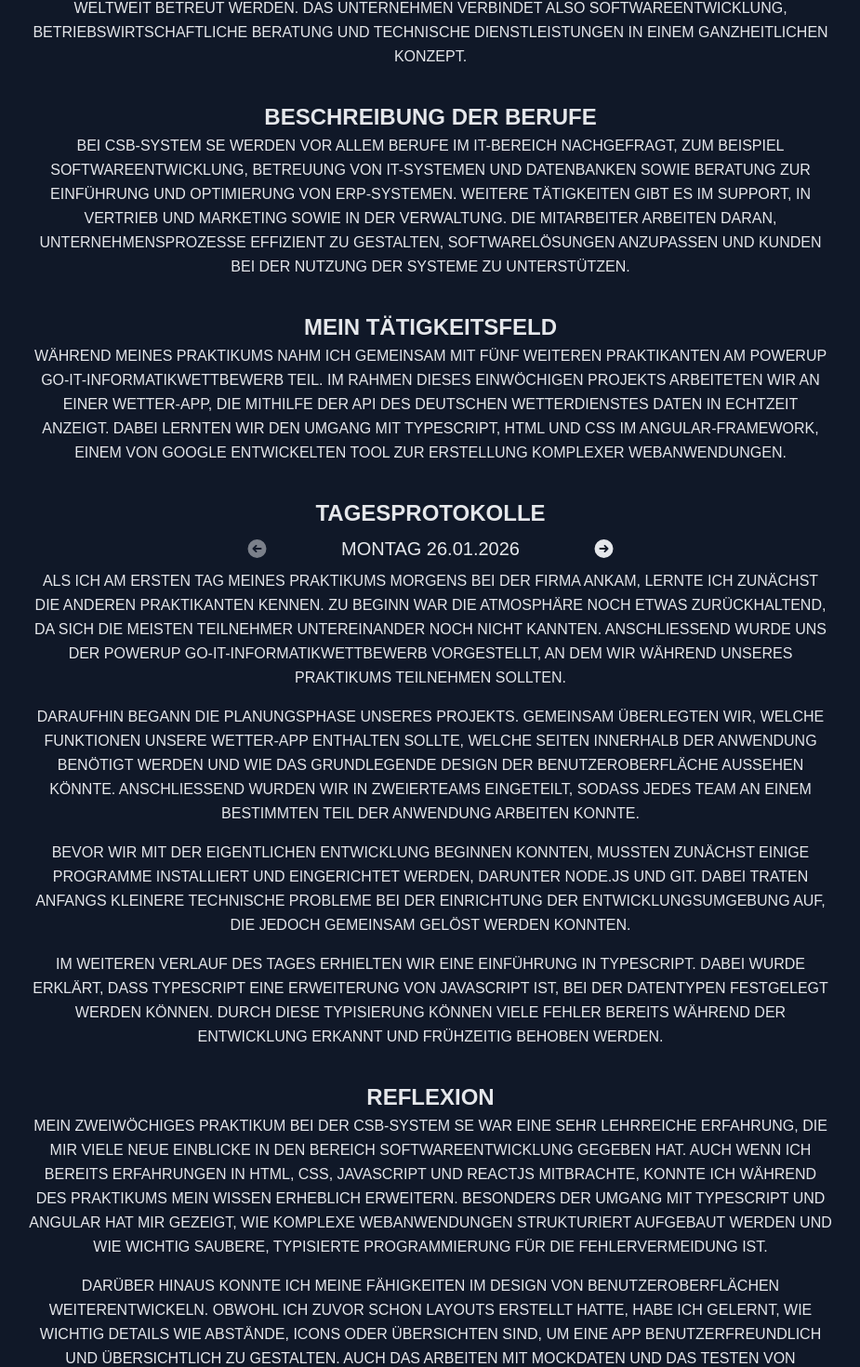
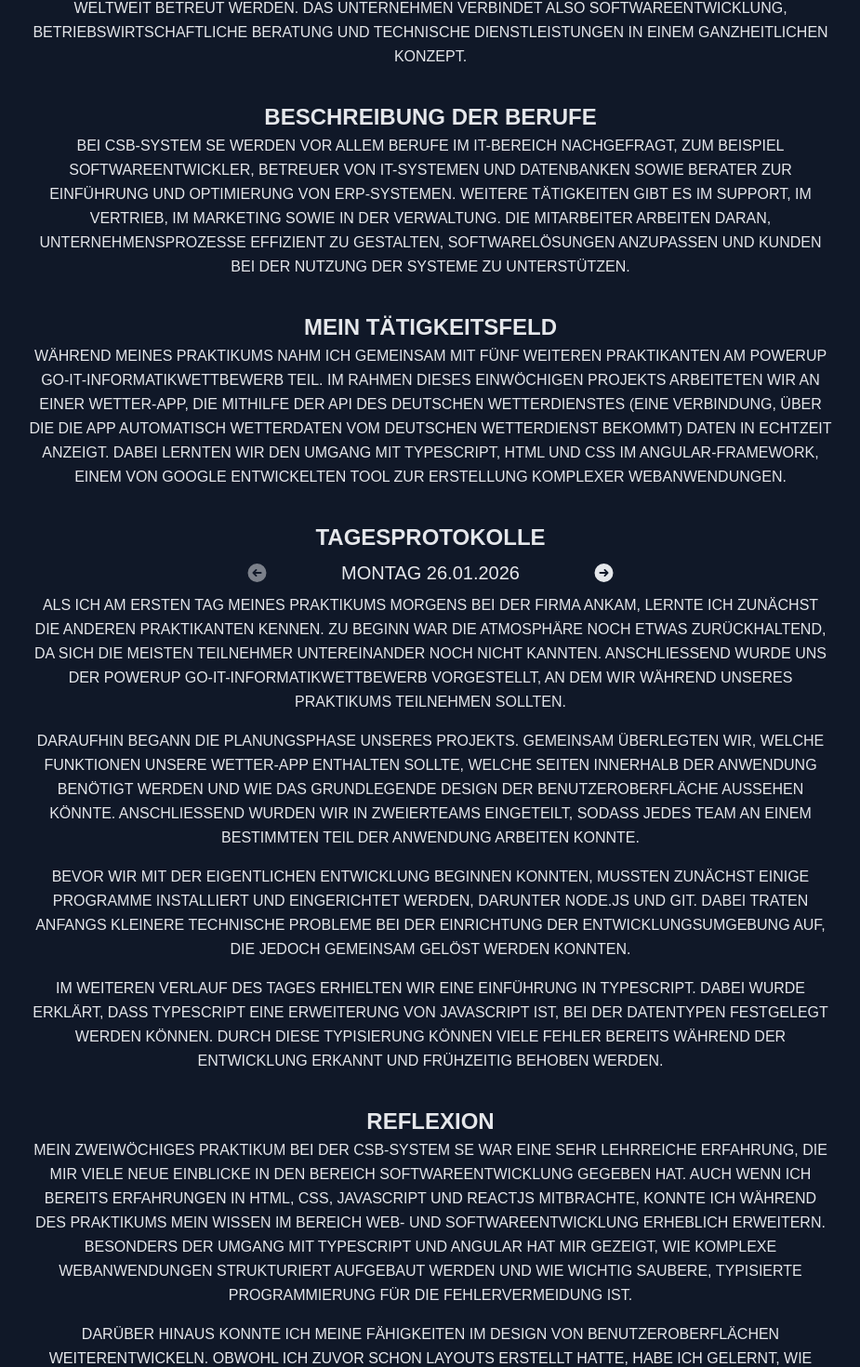
Before and after one commit to Marianmund/Portfolio, a React (Vite) app: page /#/praktikum in a window 1280 px wide. Shown: the part 1094-2564 px from the top of the page at 93% size, without its empty margins (177-1102 px from the left). Built offline with nearby package versions, Linux system fonts and the light colour scheme.

Commit message:
minor text changes to Praktikumsbericht

```diff
--- a/src/pages/Praktikum.jsx
+++ b/src/pages/Praktikum.jsx
@@ -53,7 +53,7 @@
             Praktikumsbericht <br />- DE / GER -
         </h1>
             <a
-                href="%PUBLIC_URL%/Praktikumsbericht.pdf"
+                href="%PUBLIC_URL%/praktikun/Praktikumsbericht.pdf"
                 target="_blank"
                 className="mt-3 hover:cursor-pointer border-t-2 border-t-gray-200 hover:border-t-0 hover:border-b-2 hover:border-b-gray-200 z-30 transition-all ease-linear duration-100"
                 >
@@ -142,9 +142,9 @@
         <section className="max-w-full sm:max-w-4xl mx-auto ml-3 mr-3 px-4 leading-relaxed">
                 <p className="mb-4">
                     Bei CSB-System SE werden vor allem Berufe im IT-Bereich nachgefragt, zum Beispiel
-                    Softwareentwicklung, Betreuung von IT-Systemen und Datenbanken sowie Beratung zur
+                    Softwareentwickler, Betreuer von IT-Systemen und Datenbanken sowie Berater zur
                     Einführung und Optimierung von ERP-Systemen. Weitere Tätigkeiten gibt es im Support,
-                    in Vertrieb und Marketing sowie in der Verwaltung. Die Mitarbeiter arbeiten daran,
+                    im Vertrieb, im Marketing sowie in der Verwaltung. Die Mitarbeiter arbeiten daran,
                     Unternehmensprozesse effizient zu gestalten, Softwarelösungen anzupassen und Kunden
                     bei der Nutzung der Systeme zu unterstützen.
                 </p>
@@ -162,8 +162,9 @@
                 <p className="mb-4">
                     Während meines Praktikums nahm ich gemeinsam mit fünf weiteren Praktikanten am POWERUP
                     Go-IT-Informatikwettbewerb teil. Im Rahmen dieses einwöchigen Projekts arbeiteten wir
-                    an einer Wetter-App, die mithilfe der API des Deutschen Wetterdienstes Daten in Echtzeit
-                    anzeigt. Dabei lernten wir den Umgang mit TypeScript, HTML und CSS im Angular-Framework,
+                    an einer Wetter-App, die mithilfe der API des Deutschen Wetterdienstes &#40;eine Verbindung,
+                    über die die App automatisch Wetterdaten vom Deutschen Wetterdienst bekommt&#41; Daten in
+                    Echtzeit anzeigt. Dabei lernten wir den Umgang mit TypeScript, HTML und CSS im Angular-Framework,
                     einem von Google entwickelten Tool zur Erstellung komplexer Webanwendungen.
                 </p>
             </section>
@@ -217,9 +218,9 @@
         <section className="max-w-full sm:max-w-4xl mx-auto ml-3 mr-3 px-4 leading-relaxed">
                 <p className="mb-4">
                     Mein zweiwöchiges Praktikum bei der CSB-System SE war eine sehr lehrreiche Erfahrung,
-                    die mir viele neue Einblicke in den Bereich Softwareentwicklung gegeben hat. Auch wenn
-                    ich bereits Erfahrungen in HTML, CSS, JavaScript und ReactJS mitbrachte, konnte ich
-                    während des Praktikums mein Wissen erheblich erweitern. Besonders der Umgang mit
+                    die mir viele neue Einblicke in den Bereich Softwareentwicklung gegeben hat. Auch
+                    wenn ich bereits Erfahrungen in HTML, CSS, JavaScript und ReactJS mitbrachte, konnte
+                    ich während des Praktikums mein Wissen im Bereich Web- und Softwareentwicklung erheblich erweitern. Besonders der Umgang mit
                     TypeScript und Angular hat mir gezeigt, wie komplexe Webanwendungen strukturiert
                     aufgebaut werden und wie wichtig saubere, typisierte Programmierung für die
                     Fehlervermeidung ist.
```
